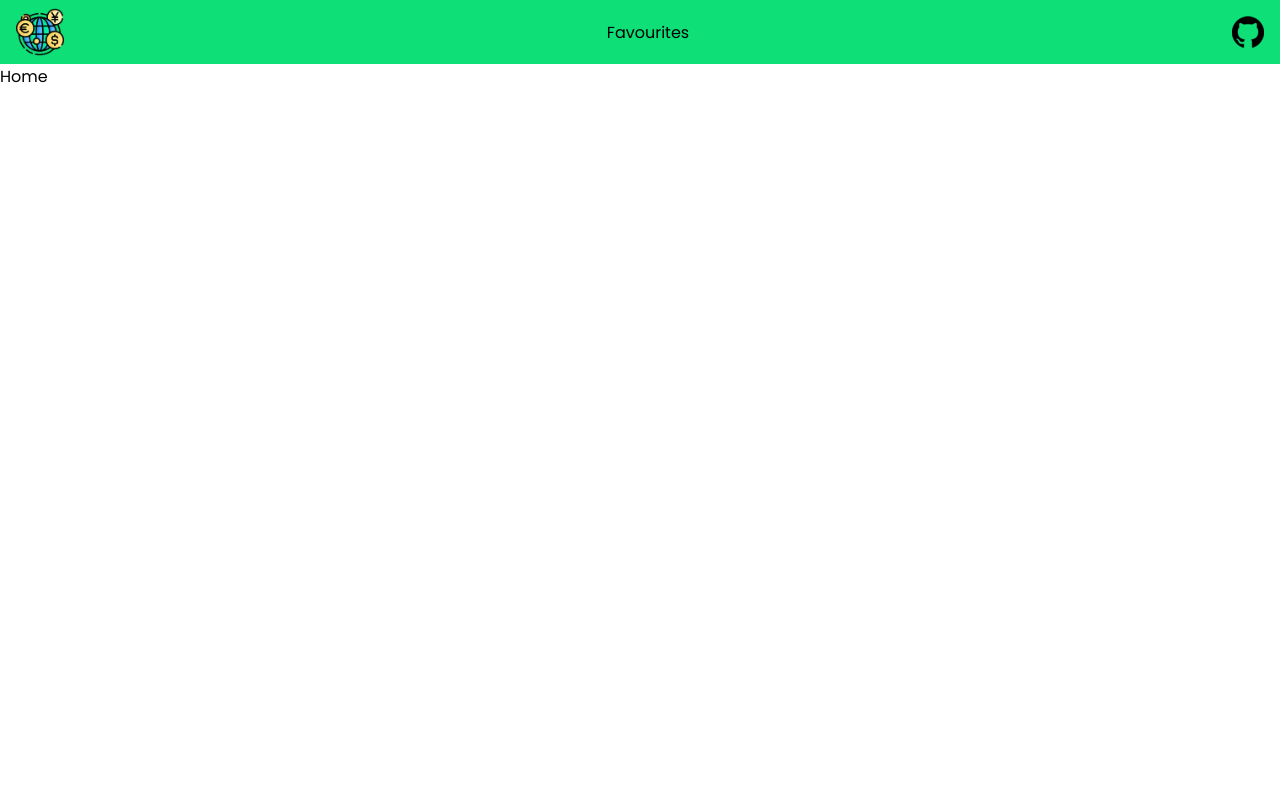
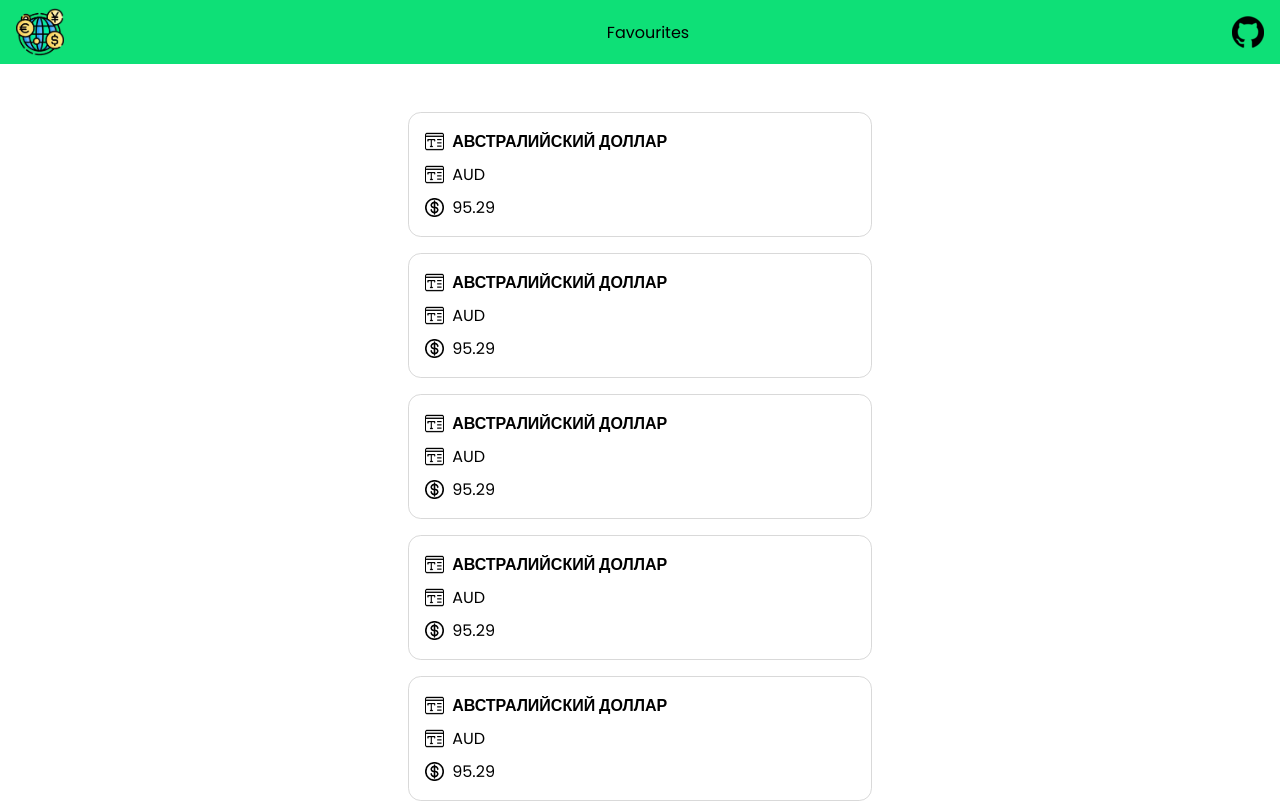
Before and after one commit to chronosgit/currencies, a Vue app: page / in a window 1280 px wide. Before the commit this address had no page. Shown: the top 802 px of the page. Built offline with nearby package versions, Linux system fonts and the light colour scheme.

Commit message:
feat: added post and posts

```diff
--- a/src/App.vue
+++ b/src/App.vue
@@ -19,12 +19,15 @@
 	* {
 		margin: 0;
 		padding: 0;
-		font-family: 'Poppins';
+		box-sizing: border-box;
+		font-family: 'Poppins', sans-serif;
 	}
 
 	:root {
 		--color-lime: #0ee077;
 		--color-lime-dark: #0db863;
+		--color-gray: #D9D9D9;
+		--color-gray-light: #f0f0f0;
 	}
 
 	img {
--- /dev/null
+++ b/src/components/Post.vue
@@ -0,0 +1,79 @@
+<template>
+	<div class="post">
+		<div class="flexbox">
+			<img
+				src=".././assets/icon-title.png"
+				alt=""
+				class="icon"
+			>
+
+			<p class="post_fullname">
+				{{ this.post.fullname }}
+			</p>
+		</div>
+
+		<div class="flexbox">
+			<img
+				src=".././assets/icon-title.png"
+				alt=""
+				class="icon"
+			>
+
+			<p class="post_title">
+				{{ this.post.title }}
+			</p>
+		</div>
+
+		<div class="flexbox">
+			<img
+				src=".././assets/icon-money.png"
+				alt=""
+				class="icon"
+			>
+
+			<p class="post_description">
+				{{ this.post.description }}
+			</p>
+		</div>
+	</div>
+</template>
+
+<script>
+	export default {
+		name: 'Post',
+		props: {
+			post: {
+				type: Object,
+				required: true,
+			}
+		},
+	};
+</script>
+
+<style scoped>
+	.post {
+		padding: 1rem;
+		display: flex;
+		flex-direction: column;
+		gap: 0.5rem;
+		border: 1px solid var(--color-gray);
+		border-radius: 0.8rem;
+		overflow: hidden;
+	}
+
+	.flexbox {
+		display: flex;
+		align-items: center;
+		gap: 0.5rem;
+	}
+
+	.post_fullname {
+		font-weight: 600;
+		text-transform: uppercase;
+	}
+
+	.icon {
+		max-width: 1.2rem;
+		height: auto;
+	}
+</style>
--- /dev/null
+++ b/src/components/Posts.vue
@@ -0,0 +1,40 @@
+<template>
+	<div class="posts">
+		<div
+			class="post-wrapper"
+			v-for="post in posts"
+		>
+			<post :post="post"/>
+		</div>
+	</div>
+</template>
+
+<script>
+	import Post from '@components/Post';
+
+	export default {
+		name: 'Posts',
+		props: {
+			posts: {
+				type: Array,
+				required: true,
+    	},
+		},
+		components: {
+			Post,
+		},
+	};
+</script>
+
+<style scoped>
+	.posts {
+		max-width: 30rem;
+		margin: 0 auto;
+		padding: 3rem 0.5rem;
+		display: grid;
+		grid-template-columns: 1fr;
+		justify-content: center;
+		align-items: center;
+		gap: 1rem;
+	}
+</style>
--- a/src/helpers/mockPosts.js
+++ b/src/helpers/mockPosts.js
@@ -3,50 +3,58 @@ const mockPosts = [
 		fullname: 'АВСТРАЛИЙСКИЙ ДОЛЛАР',
 		title: 'AUD',
 		description: '95.29',
-		quant: 1,
-		index: 'UP', // might be absent
-		change: 0.0,
 	},
 	{
 		fullname: 'АВСТРАЛИЙСКИЙ ДОЛЛАР',
 		title: 'AUD',
 		description: '95.29',
-		quant: 1,
-		index: 'UP', // might be absent
-		change: 0.0,
 	},
 	{
 		fullname: 'АВСТРАЛИЙСКИЙ ДОЛЛАР',
 		title: 'AUD',
 		description: '95.29',
-		quant: 1,
-		index: 'UP', // might be absent
-		change: 0.0,
 	},
 	{
 		fullname: 'АВСТРАЛИЙСКИЙ ДОЛЛАР',
 		title: 'AUD',
 		description: '95.29',
-		quant: 1,
-		index: 'UP', // might be absent
-		change: 0.0,
 	},
 	{
 		fullname: 'АВСТРАЛИЙСКИЙ ДОЛЛАР',
 		title: 'AUD',
 		description: '95.29',
-		quant: 1,
-		index: 'UP', // might be absent
-		change: 0.0,
 	},
 	{
 		fullname: 'АВСТРАЛИЙСКИЙ ДОЛЛАР',
 		title: 'AUD',
 		description: '95.29',
-		quant: 1,
-		index: 'UP', // might be absent
-		change: 0.0,
 	},
+	{
+		fullname: 'АВСТРАЛИЙСКИЙ ДОЛЛАР',
+		title: 'AUD',
+		description: '95.29',
+	},
+	{
+		fullname: 'АВСТРАЛИЙСКИЙ ДОЛЛАР',
+		title: 'AUD',
+		description: '95.29',
+	},
+	{
+		fullname: 'АВСТРАЛИЙСКИЙ ДОЛЛАР',
+		title: 'AUD',
+		description: '95.29',
+	},
+	{
+		fullname: 'АВСТРАЛИЙСКИЙ ДОЛЛАР',
+		title: 'AUD',
+		description: '95.29',
+	},
+	{
+		fullname: 'АВСТРАЛИЙСКИЙ ДОЛЛАР',
+		title: 'AUD',
+		description: '95.29',
+	},
+
 ];
 
 export default mockPosts;
--- a/src/pages/Home.vue
+++ b/src/pages/Home.vue
@@ -1,12 +1,23 @@
 <template>
-	<main>Home</main>
+	<posts :posts="posts"/>
 </template>
 
 <script>
+	import Posts from '@components/Posts';
+	import mockPosts from '@/helpers/mockPosts';
+
 	export default {
 		name: 'Home',
+		data() {
+			return {
+				posts: [],
+			};
+		},
+		components: {
+			Posts
+		},
 		mounted() {
-			// TODO: fetch
-		}
+			this.posts = mockPosts;
+		},
 	};
 </script>
```
